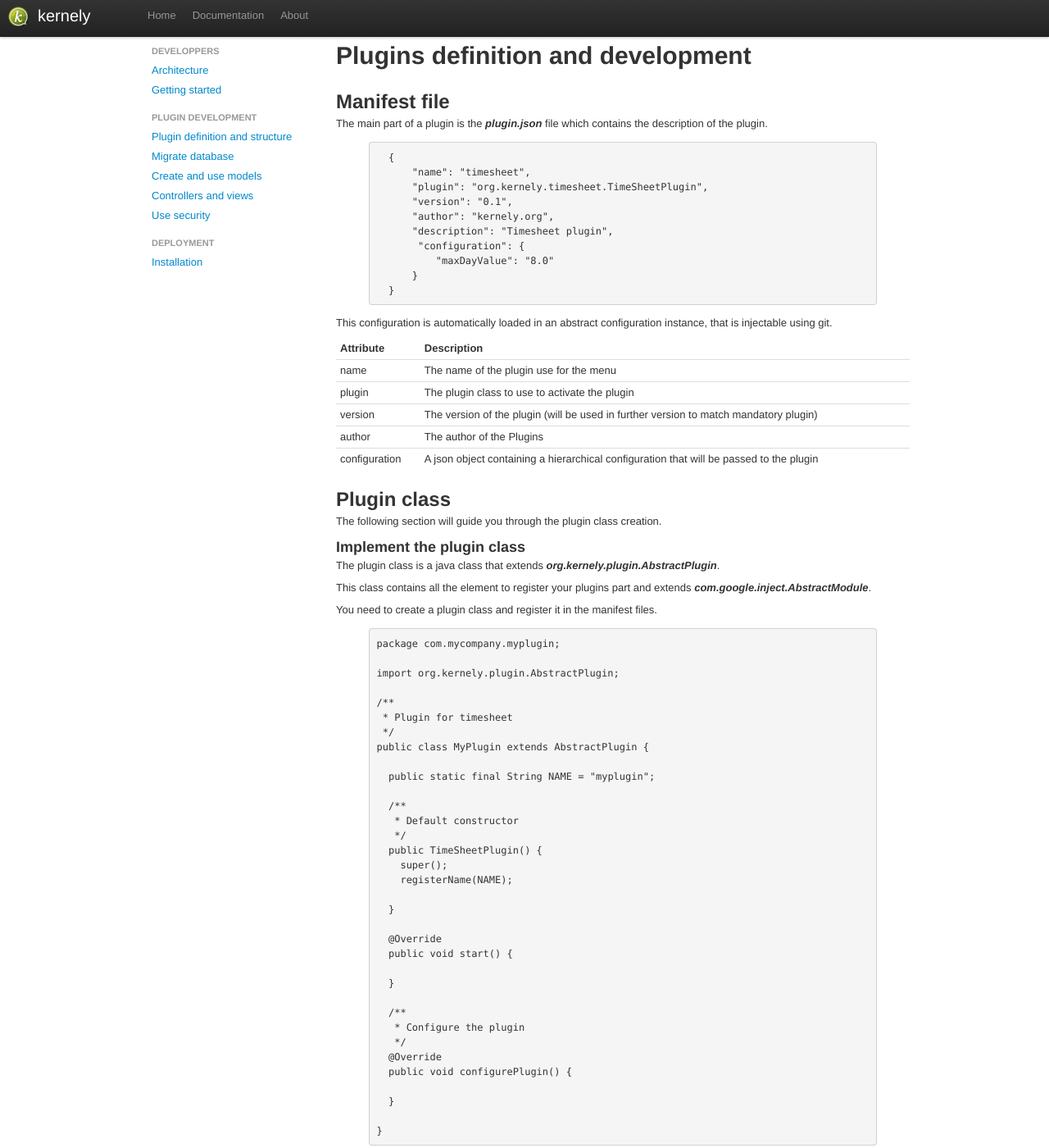
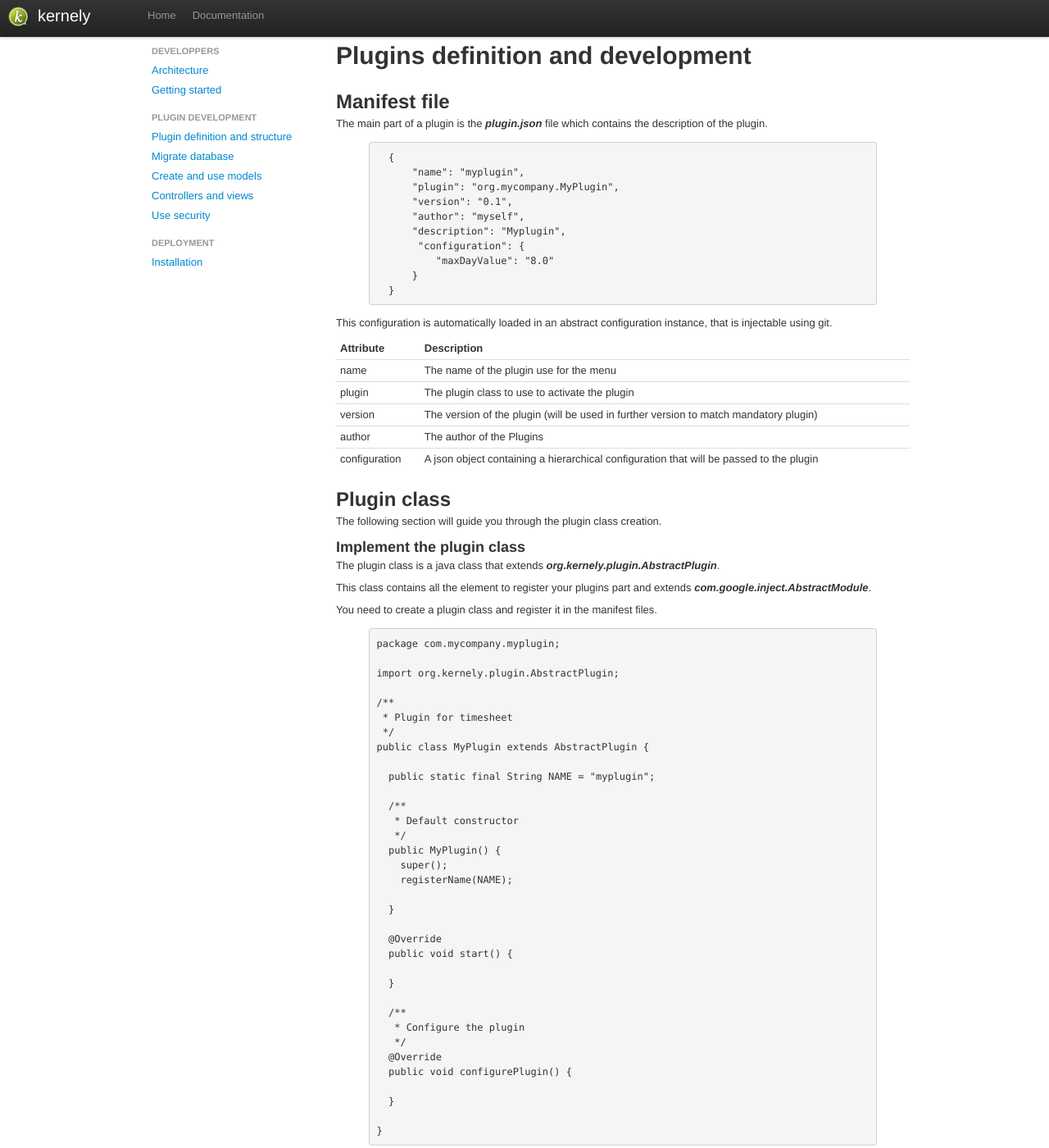
Before and after one commit to prometil/kernely, a Jekyll site: the page built from documentation/developers/plugins/index.markdown, in a window 1280 px wide and 1400 px high. Shown: the whole window at 82% size. Built offline with Jekyll 4.4.1, drawn with Linux system fonts in a browser that asks for light colours; nearby versions of some CDN libraries; library files that are not in the unit come from our copies.

Commit message:
Corrects typo and add informations

```diff
--- a/_layouts/default.html
+++ b/_layouts/default.html
@@ -28,7 +28,6 @@
                 <a href="{{ site.baseurl }}/">Home</a>
               </li>
               <li><a href="{{ site.baseurl }}/documentation">Documentation</a></li>
-              <li><a href="{{ site.baseurl }}/about/">About</a></li>
             </ul>
           </div>
         </div>
--- a/documentation/developers/gettingstarted/index.markdown
+++ b/documentation/developers/gettingstarted/index.markdown
@@ -22,7 +22,7 @@ Installation
 
 - Clone the repository from [github](https://github.com/prometil/kernely)
 - Do a mvn clean install in the kernely/kernely directory, and let maven grab the web.
-- Import the project in your favorite project (NB : if you use eclipse, you can do a ___mvn eclipse:eclipse___, and than import the project)
+- Import the project in your favorite IDE (NB : if you use eclipse, you can do a ___mvn eclipse:eclipse___, and then import the project)
 
 Run
 ---
--- a/documentation/developers/plugins/index.markdown
+++ b/documentation/developers/plugins/index.markdown
@@ -15,11 +15,11 @@ The main part of a plugin is the ___plugin.json___ file which contains the descr
 
 {% highlight json %}
   {
-      "name": "timesheet",
-      "plugin": "org.kernely.timesheet.TimeSheetPlugin",
+      "name": "myplugin",
+      "plugin": "org.mycompany.MyPlugin",
       "version": "0.1",
-      "author": "kernely.org",
-      "description": "Timesheet plugin",
+      "author": "myself",
+      "description": "Myplugin",
        "configuration": {
           "maxDayValue": "8.0"
       }
@@ -112,7 +112,7 @@ public class MyPlugin extends AbstractPlugin {
   /**
    * Default constructor
    */
-  public TimeSheetPlugin() {
+  public MyPlugin() {
     super();
     registerName(NAME);
 
```
